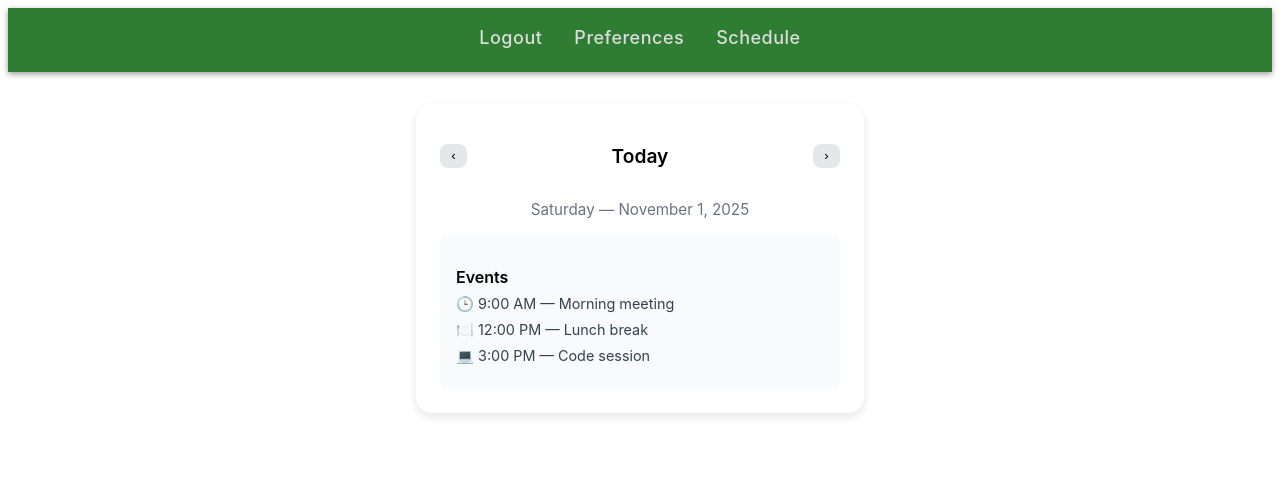
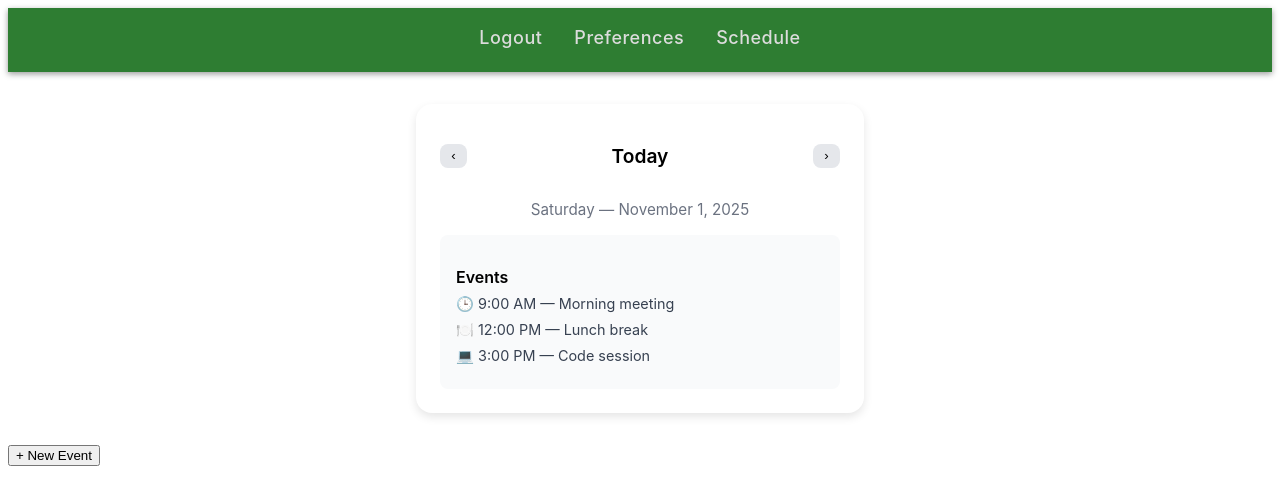
Before and after one commit to small-chicken/GreenHome, a React (Vite) app in the folder src/view/: page /schedule in a window 1280 px wide. Shown: the top 504 px of the page. Built offline with nearby package versions, Linux system fonts and the light colour scheme.

Commit message:
new event button

```diff
--- a/src/view/src/components/Calendar/Calendar.jsx
+++ /dev/null
@@ -1,9 +0,0 @@
-function Calendar() {
-    return (
-        <div>
-            <h1>Calendar Component</h1>
-        </div>
-    )
-}
-
-export default Calendar;
--- /dev/null
+++ b/src/view/src/components/NewEvent/NewEvent.jsx
@@ -0,0 +1,9 @@
+function NewEvent() {
+    return (
+        <div>
+            <button className="new-event-button">+ New Event</button>
+        </div>
+    )
+}
+
+export default NewEvent;
--- a/src/view/src/pages/Schedule.jsx
+++ b/src/view/src/pages/Schedule.jsx
@@ -1,11 +1,13 @@
 import Header from "../components/Header/Header.jsx";
 import DayView from "../components/DayView/DayView.jsx";
+import NewEvent from "../components/NewEvent/NewEvent.jsx";
 
 function Schedule() {
     return (
         <div>
-        <Header />
-        <DayView />
+            <Header />
+            <DayView />
+            <NewEvent />
         </div>
     )
 
```
Also changed, not shown: src/view/src/NewEventPopup/NewEventPopup.css (added), src/view/src/NewEventPopup/NewEventPopup.jsx (added), src/view/src/components/NewEvent/NewEvent.css (added).
